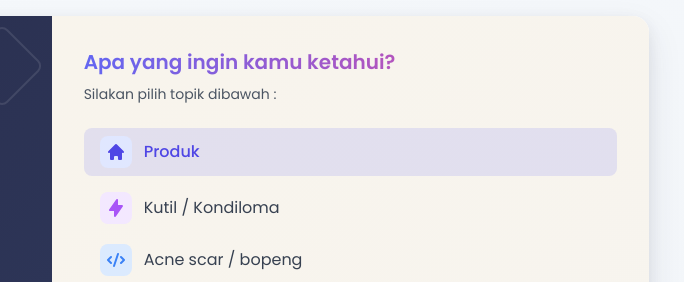
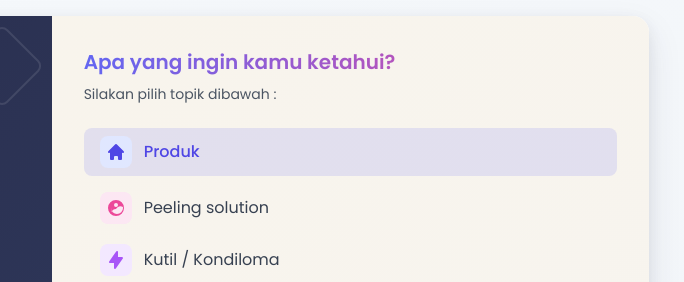
Before and after one commit to senterlampu/senterlampu.github.io, a plain HTML site: page index.html in a window 1280 px wide. Shown: the top 282 px of the page, 439-1123 px from the left. Drawn offline with nearby package versions, Linux system fonts and the light colour scheme.

Commit message:
Update index.html

```diff
--- a/index.html
+++ b/index.html
@@ -427,6 +427,14 @@
                             </svg>
                         </div>
                         Produk
+                    </a>
+                    <a href="#page4" class="nav-link flex items-center text-gray-700 hover:text-pink-600" onclick="setActivePage(this, 'page4')">
+                        <div class="icon-container bg-pink-100">
+                            <svg class="w-5 h-5 text-pink-500" fill="currentColor" viewBox="0 0 20 20" xmlns="http://www.w3.org/2000/svg">
+                                <path fill-rule="evenodd" d="M18 10a8 8 0 11-16 0 8 8 0 0116 0zm-6-3a2 2 0 11-4 0 2 2 0 014 0zm-2 4a5 5 0 00-4.546 2.916A5.986 5.986 0 005 10a6 6 0 0012 0c0-.352-.035-.696-.1-1.028A5.001 5.001 0 0010 11z" clip-rule="evenodd"></path>
+                            </svg>
+                        </div>
+                        Peeling solution
                     </a>
                     <a href="#page6" class="nav-link flex items-center text-gray-700 hover:text-purple-600" onclick="setActivePage(this, 'page6')">
                         <div class="icon-container bg-purple-100">
@@ -876,7 +884,7 @@
                                         <div class="relative pb-[177.77%]">
                                             <iframe
                                                 class="absolute inset-0 w-full h-full"
-                                                src="https://www.youtube.com/embed/Ce8FttcO03Q?autoplay=0&modestbranding=1&rel=0"
+                                                src="https://www.youtube.com/embed/DcNqftYOQgU?autoplay=0&modestbranding=1&rel=0"
                                                 title="YouTube Shorts"
                                                 frameborder="0"
                                                 allow="accelerometer; autoplay; clipboard-write; encrypted-media; gyroscope; picture-in-picture"
```
